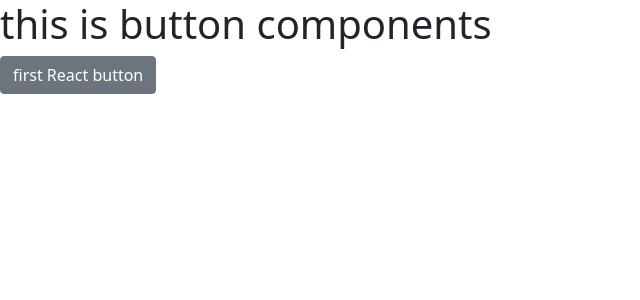
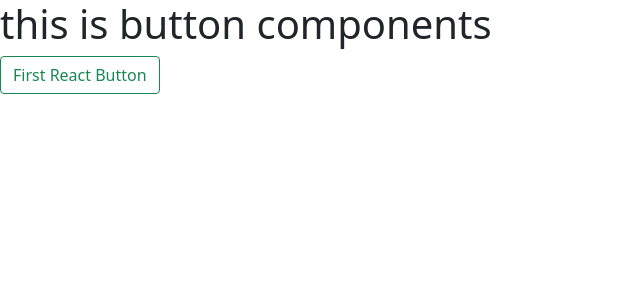
Before and after one commit to divyapujar11/springboot-reactjs, a React (Create React App) app in the folder course-app/: page / in a window 1280 px wide. Shown: the top 300 px of the page, without its empty margins (0-640 px from the left). Built offline with nearby package versions, Linux system fonts and the light colour scheme.

Commit message:
update course-app

```diff
--- a/course-app/package.json
+++ b/course-app/package.json
@@ -10,6 +10,7 @@
     "react": "^18.2.0",
     "react-dom": "^18.2.0",
     "react-scripts": "5.0.1",
+    "react-toastify": "^9.0.5",
     "reactstrap": "^9.1.1",
     "web-vitals": "^2.1.4"
   },
--- a/course-app/src/App.js
+++ b/course-app/src/App.js
@@ -1,12 +1,25 @@
 import logo from './logo.svg';
 import './App.css';
 import { Button } from 'reactstrap';
+import {ToastContainer, toast} from 'react-toastify';
 
 function App() {
+  const btnhandle = () =>{
+    toast("my first toast meassage");
+
+    toast.success("DONE",{
+      position:'top-center'
+    })
+
+    toast.error("SOMETHING IS WRONG",{
+      position:'bottom-left'
+    })
+  }
   return (
     <div>
+      <ToastContainer/>
       <h1> this is button components</h1>
-      <Button>first React button</Button>
+      <Button color='success' outline onClick={btnhandle}>First React Button</Button>
     </div>
   );
 }
--- a/course-app/src/index.js
+++ b/course-app/src/index.js
@@ -4,6 +4,7 @@ import './index.css';
 import App from './App';
 import reportWebVitals from './reportWebVitals';
 import "bootstrap/dist/css/bootstrap.min.css"
+import 'react-toastify/dist/ReactToastify.css';
 
 const root = ReactDOM.createRoot(document.getElementById('root'));
 root.render(
```
Also changed, not shown: 1 other file (tests, documents, lock files or other folders).
